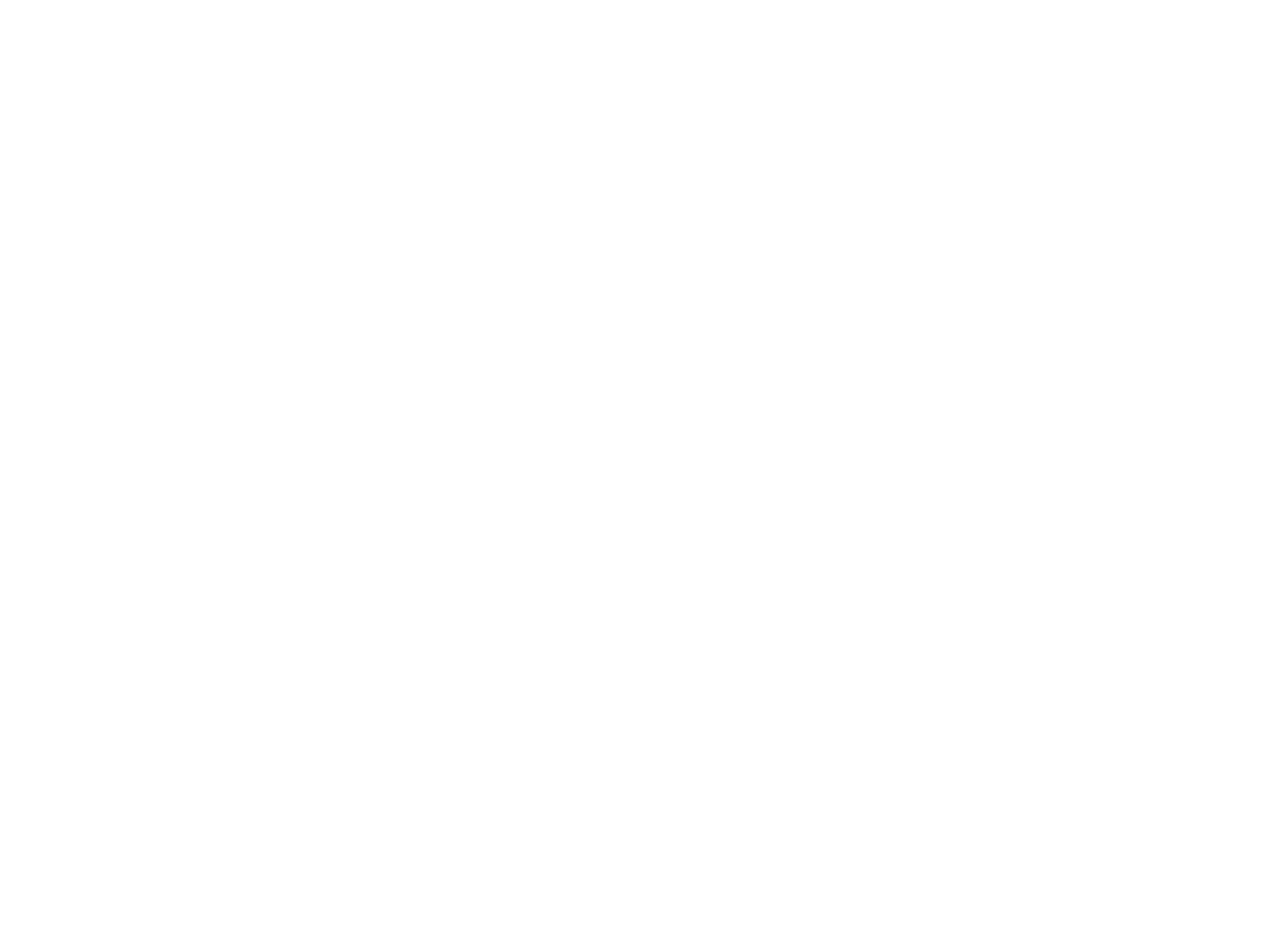
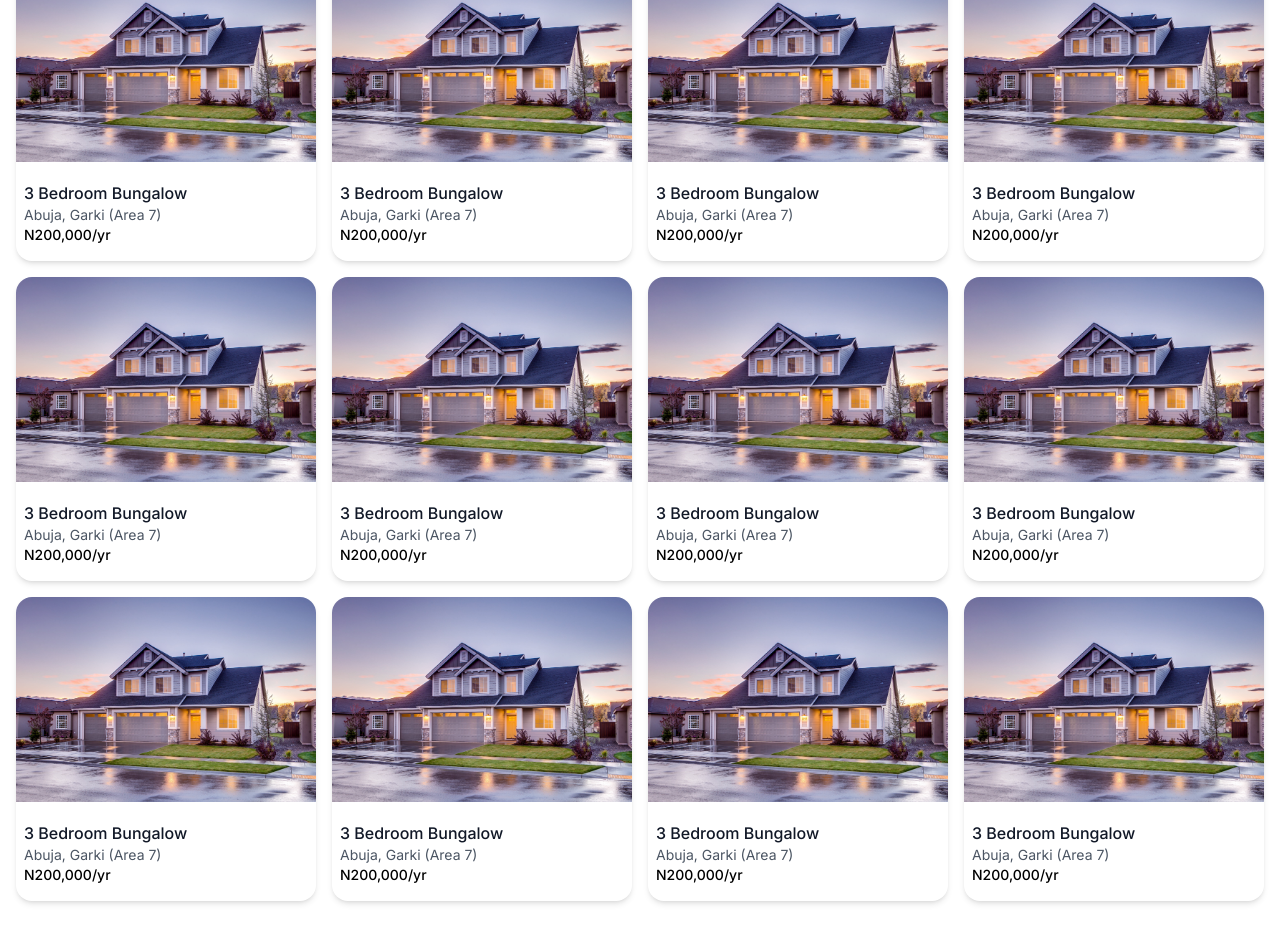
Before and after one commit to chukwuma619/iproperty, a Next.js app: page / in a window 1280 px wide. Shown: the part 585-1522 px from the top of the page. Before the commit the page ends 800 px from the top, so only its background shows below. Built offline with nearby package versions, Linux system fonts and the light colour scheme.

Commit message:
fix home page

```diff
--- a/src/app/page.tsx
+++ b/src/app/page.tsx
@@ -1,16 +1,17 @@
 "use client";
 
-import { FormButton } from "@/components/button";
+import { Button, FormButton } from "@/components/button";
 import Image from "next/image";
 import Link from "next/link";
 import { useState } from "react";
-import { FaSearch } from "react-icons/fa";
+import { FaBath, FaBed, FaSearch } from "react-icons/fa";
 import {
   FaHouseSignal,
   FaAngleDown,
   FaRegCircleUser,
   FaCircleUser,
 } from "react-icons/fa6";
+import { TbRulerMeasure } from "react-icons/tb";
 
 export default function Home() {
   const [isProfileOpen, setIsProfileOpen] = useState<boolean>(false);
@@ -122,7 +123,253 @@
             </div>
           </form>
         </div>
+
+        <div className="container mx-auto mt-6 px-4">
+          <div className="grid grid-cols-1 md:grid-cols-2 gap-4 lg:grid-cols-4">
+            <Link href={"/"} className="rounded-2xl shadow-md hover:shadow-xl">
+              <div className="h-52 rounded-t-2xl">
+                <Image
+                  src={"/Images/property-1.jpg"}
+                  height={197}
+                  width={296}
+                  alt=""
+                  className="rounded-t-2xl w-full object-cover"
+                />
+              </div>
+              <div className="py-4 px-2">
+                <h3 className="text-gray-900 font-medium">
+                  3 Bedroom Bungalow
+                </h3>
+                <p className="text-sm text-gray-600">Abuja, Garki (Area 7)</p>
+
+                <h4 className="text-sm font-medium">N200,000/yr</h4>
+              </div>
+            </Link>
+            <Link href={"/"} className="rounded-2xl shadow-md hover:shadow-xl">
+              <div className="h-52 rounded-t-2xl">
+                <Image
+                  src={"/Images/property-1.jpg"}
+                  height={197}
+                  width={296}
+                  alt=""
+                  className="rounded-t-2xl w-full object-cover"
+                />
+              </div>
+              <div className="py-4 px-2">
+                <h3 className="text-gray-900 font-medium">
+                  3 Bedroom Bungalow
+                </h3>
+                <p className="text-sm text-gray-600">Abuja, Garki (Area 7)</p>
+
+                <h4 className="text-sm font-medium">N200,000/yr</h4>
+              </div>
+            </Link>
+            <Link href={"/"} className="rounded-2xl shadow-md hover:shadow-xl">
+              <div className="h-52 rounded-t-2xl">
+                <Image
+                  src={"/Images/property-1.jpg"}
+                  height={197}
+                  width={296}
+                  alt=""
+                  className="rounded-t-2xl w-full object-cover"
+                />
+              </div>
+              <div className="py-4 px-2">
+                <h3 className="text-gray-900 font-medium">
+                  3 Bedroom Bungalow
+                </h3>
+                <p className="text-sm text-gray-600">Abuja, Garki (Area 7)</p>
+
+                <h4 className="text-sm font-medium">N200,000/yr</h4>
+              </div>
+            </Link>
+            <Link href={"/"} className="rounded-2xl shadow-md hover:shadow-xl">
+              <div className="h-52 rounded-t-2xl">
+                <Image
+                  src={"/Images/property-1.jpg"}
+                  height={197}
+                  width={296}
+                  alt=""
+                  className="rounded-t-2xl w-full object-cover"
+                />
+              </div>
+              <div className="py-4 px-2">
+                <h3 className="text-gray-900 font-medium">
+                  3 Bedroom Bungalow
+                </h3>
+                <p className="text-sm text-gray-600">Abuja, Garki (Area 7)</p>
+
+                <h4 className="text-sm font-medium">N200,000/yr</h4>
+              </div>
+            </Link>
+            <Link href={"/"} className="rounded-2xl shadow-md hover:shadow-xl">
+              <div className="h-52 rounded-t-2xl">
+                <Image
+                  src={"/Images/property-1.jpg"}
+                  height={197}
+                  width={296}
+                  alt=""
+                  className="rounded-t-2xl w-full object-cover"
+                />
+              </div>
+              <div className="py-4 px-2">
+                <h3 className="text-gray-900 font-medium">
+                  3 Bedroom Bungalow
+                </h3>
+                <p className="text-sm text-gray-600">Abuja, Garki (Area 7)</p>
+
+                <h4 className="text-sm font-medium">N200,000/yr</h4>
+              </div>
+            </Link>
+            <Link href={"/"} className="rounded-2xl shadow-md hover:shadow-xl">
+              <div className="h-52 rounded-t-2xl">
+                <Image
+                  src={"/Images/property-1.jpg"}
+                  height={197}
+                  width={296}
+                  alt=""
+                  className="rounded-t-2xl w-full object-cover"
+                />
+              </div>
+              <div className="py-4 px-2">
+                <h3 className="text-gray-900 font-medium">
+                  3 Bedroom Bungalow
+                </h3>
+                <p className="text-sm text-gray-600">Abuja, Garki (Area 7)</p>
+
+                <h4 className="text-sm font-medium">N200,000/yr</h4>
+              </div>
+            </Link>
+            <Link href={"/"} className="rounded-2xl shadow-md hover:shadow-xl">
+              <div className="h-52 rounded-t-2xl">
+                <Image
+                  src={"/Images/property-1.jpg"}
+                  height={197}
+                  width={296}
+                  alt=""
+                  className="rounded-t-2xl w-full object-cover"
+                />
+              </div>
+              <div className="py-4 px-2">
+                <h3 className="text-gray-900 font-medium">
+                  3 Bedroom Bungalow
+                </h3>
+                <p className="text-sm text-gray-600">Abuja, Garki (Area 7)</p>
+
+                <h4 className="text-sm font-medium">N200,000/yr</h4>
+              </div>
+            </Link>
+            <Link href={"/"} className="rounded-2xl shadow-md hover:shadow-xl">
+              <div className="h-52 rounded-t-2xl">
+                <Image
+                  src={"/Images/property-1.jpg"}
+                  height={197}
+                  width={296}
+                  alt=""
+                  className="rounded-t-2xl w-full object-cover"
+                />
+              </div>
+              <div className="py-4 px-2">
+                <h3 className="text-gray-900 font-medium">
+                  3 Bedroom Bungalow
+                </h3>
+                <p className="text-sm text-gray-600">Abuja, Garki (Area 7)</p>
+
+                <h4 className="text-sm font-medium">N200,000/yr</h4>
+              </div>
+            </Link>
+            <Link href={"/"} className="rounded-2xl shadow-md hover:shadow-xl">
+              <div className="h-52 rounded-t-2xl">
+                <Image
+                  src={"/Images/property-1.jpg"}
+                  height={197}
+                  width={296}
+                  alt=""
+                  className="rounded-t-2xl w-full object-cover"
+                />
+              </div>
+              <div className="py-4 px-2">
+                <h3 className="text-gray-900 font-medium">
+                  3 Bedroom Bungalow
+                </h3>
+                <p className="text-sm text-gray-600">Abuja, Garki (Area 7)</p>
+
+                <h4 className="text-sm font-medium">N200,000/yr</h4>
+              </div>
+            </Link>
+            <Link href={"/"} className="rounded-2xl shadow-md hover:shadow-xl">
+              <div className="h-52 rounded-t-2xl">
+                <Image
+                  src={"/Images/property-1.jpg"}
+                  height={197}
+                  width={296}
+                  alt=""
+                  className="rounded-t-2xl w-full object-cover"
+                />
+              </div>
+              <div className="py-4 px-2">
+                <h3 className="text-gray-900 font-medium">
+                  3 Bedroom Bungalow
+                </h3>
+                <p className="text-sm text-gray-600">Abuja, Garki (Area 7)</p>
+
+                <h4 className="text-sm font-medium">N200,000/yr</h4>
+              </div>
+            </Link>
+            <Link href={"/"} className="rounded-2xl shadow-md hover:shadow-xl">
+              <div className="h-52 rounded-t-2xl">
+                <Image
+                  src={"/Images/property-1.jpg"}
+                  height={197}
+                  width={296}
+                  alt=""
+                  className="rounded-t-2xl w-full object-cover"
+                />
+              </div>
+              <div className="py-4 px-2">
+                <h3 className="text-gray-900 font-medium">
+                  3 Bedroom Bungalow
+                </h3>
+                <p className="text-sm text-gray-600">Abuja, Garki (Area 7)</p>
+
+                <h4 className="text-sm font-medium">N200,000/yr</h4>
+              </div>
+            </Link>
+            <Link href={"/"} className="rounded-2xl shadow-md hover:shadow-xl">
+              <div className="h-52 rounded-t-2xl">
+                <Image
+                  src={"/Images/property-1.jpg"}
+                  height={197}
+                  width={296}
+                  alt=""
+                  className="rounded-t-2xl w-full object-cover"
+                />
+              </div>
+              <div className="py-4 px-2">
+                <h3 className="text-gray-900 font-medium">
+                  3 Bedroom Bungalow
+                </h3>
+                <p className="text-sm text-gray-600">Abuja, Garki (Area 7)</p>
+
+                <h4 className="text-sm font-medium">N200,000/yr</h4>
+              </div>
+            </Link>
+          </div>
+
+          <div className="flex items-center mt-8 gap-3 justify-center flex-col">
+            <p className="font-medium text-lg">Continue Exploring</p>
+            <Button>Show More</Button>
+          </div>
+        </div>
       </main>
+
+      <footer className="mt-4">
+        <div className="container mx-auto px-4">
+          <p className="text-base text-center">
+            Made with love by group 24. ©2024 ❤️
+          </p>
+        </div>
+      </footer>
     </>
   );
 }
```
